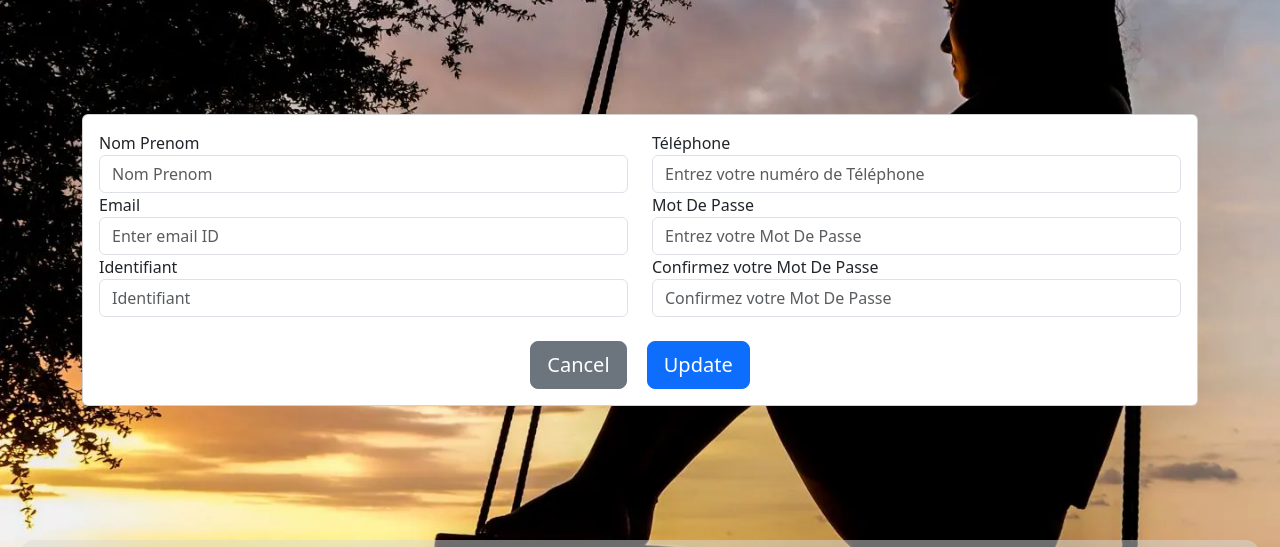
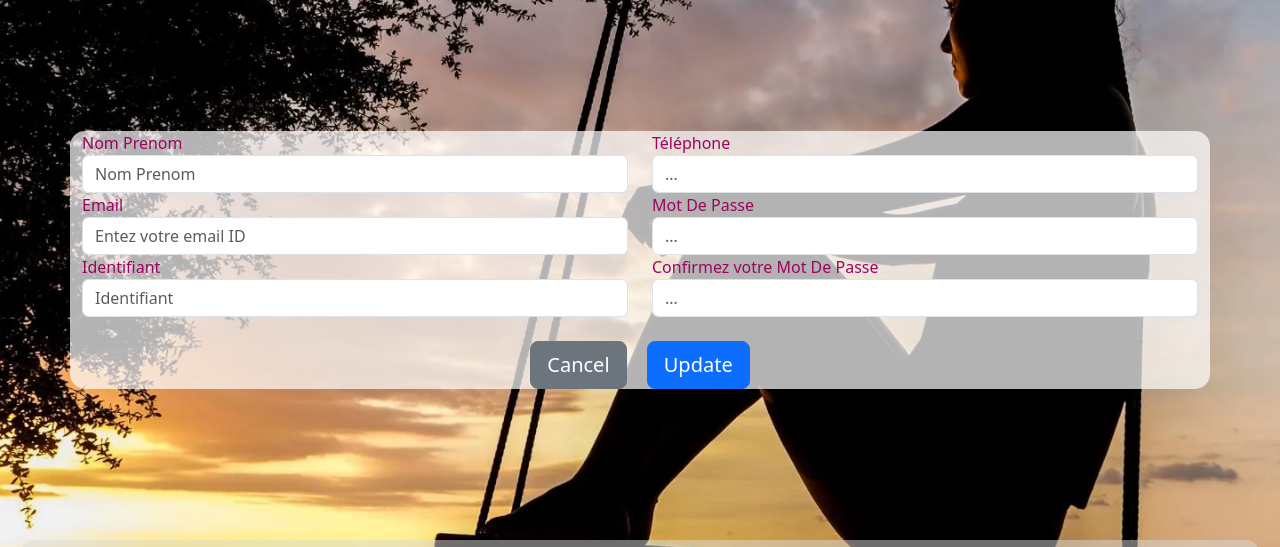
Before and after one commit to gus0660/KESKIA-ADM, a website built with Vite: page mon-compte.html in a window 1280 px wide. Shown: the part 140-687 px from the top of the page. Built offline with nearby package versions, Linux system fonts and the light colour scheme.

Commit message:
ok pour mon-compte.html

```diff
--- a/mon-compte.html
+++ b/mon-compte.html
@@ -15,11 +15,9 @@
     <header id="navbar-container"></header>
 
     <div class="d-flex align-items-center justify-content-center" style="min-height: 100vh;">
-        <div class="container">
-            <div class="card">
+        <div class="container compte">
             <div class="card-body">
                 <div class="row gutters">
-                        <!-- Colonne de gauche (Nom, Email, Identifiant) -->
                     <div class="col-xl-6 col-lg-6 col-md-6 col-sm-12">
                         <div class="form-group">
                             <label for="fullName">Nom Prenom</label>
@@ -28,7 +26,7 @@
 
                         <div class="form-group">
                             <label for="eMail">Email</label>
-                                <input type="email" class="form-control" id="eMail" placeholder="Enter email ID" />
+                            <input type="email" class="form-control" id="eMail" placeholder="Entez votre email ID" />
                         </div>
 
                         <div class="form-group">
@@ -41,17 +39,17 @@
                     <div class="col-xl-6 col-lg-6 col-md-6 col-sm-12">
                         <div class="form-group">
                             <label for="phone">Téléphone</label>
-                                <input type="text" class="form-control" id="phone" placeholder="Entrez votre numéro de Téléphone" />
+                            <input type="text" class="form-control" id="phone" placeholder="..." />
                         </div>
 
                         <div class="form-group order-1 order-sm-2">
                             <label for="password">Mot De Passe</label>
-                                <input type="password" class="form-control" id="password" placeholder="Entrez votre Mot De Passe" />
+                            <input type="password" class="form-control" id="password" placeholder="..." />
                         </div>
 
                         <div class="form-group order-2 order-sm-1">
                             <label for="confirmPassword">Confirmez votre Mot De Passe</label>
-                                <input type="password" class="form-control" id="confirmPassword" placeholder="Confirmez votre Mot De Passe" />
+                            <input type="password" class="form-control" id="confirmPassword" placeholder="..." />
                         </div>
                     </div>
                 </div>
@@ -60,12 +58,12 @@
                 <div class="row gutters">
                     <div class="col-12">
                         <div class="text-center mt-md-4"> <!-- Marges plus grandes uniquement sur md et plus grands -->
-                                <button type="button" id="cancel" name="cancel" class="btn btn-secondary btn-lg mx-2">Cancel</button>
-                                <button type="button" id="update" name="update" class="btn btn-primary btn-lg mx-2">Update</button>
+                            <button type="button" id="cancel" name="cancel"
+                                class="btn btn-secondary btn-lg mx-2">Cancel</button>
+                            <button type="button" id="update" name="update"
+                                class="btn btn-primary btn-lg mx-2">Update</button>
                         </div>
                     </div>
-                    </div>
-
                 </div>
             </div>
         </div>
--- a/styles.css
+++ b/styles.css
@@ -74,6 +74,21 @@ body {
 .login-modal.show {
   opacity: 1;
   visibility: visible;
+}
+/* CSS pour la div principale */
+.compte {
+  background-color: rgba(255, 255, 255, 0.7);
+  border-radius: 15px;
+}
+
+/* CSS pour les étiquettes (label) */
+.form-group label {
+  color: #9B055F; /* Couleur spécifiée */
+}
+
+/* CSS pour garder les inputs opaques */
+.form-control {
+  background-color: #fff; /* Blanc opaque */
 }
 
 .img1 {
```
Lines whose indentation alone changed are shown as unchanged.
